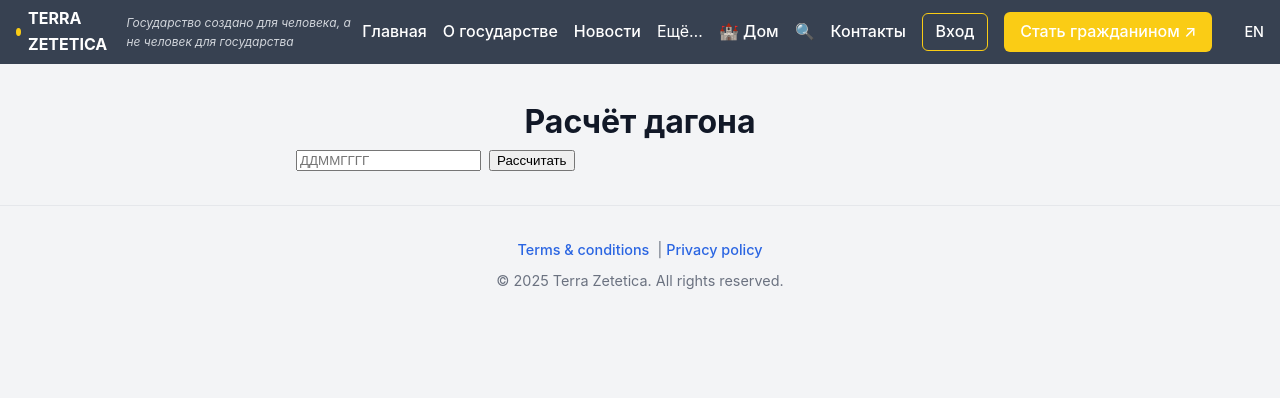
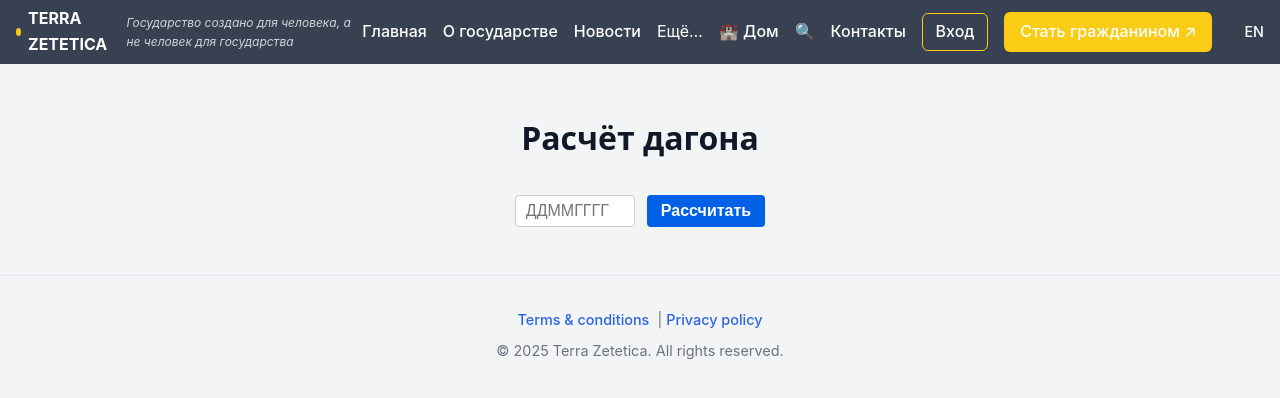
Before and after one commit to kardinalmarkov/terra-zetetica, a Next.js app: page /dagon in a window 1280 px wide. Shown: the top 398 px of the page. Built offline with nearby package versions, Linux system fonts and the light colour scheme.

Commit message:
Update dagon.js

```diff
--- a/pages/dagon.js
+++ b/pages/dagon.js
@@ -1,10 +1,8 @@
-//pages/dagon.js
-
+// pages/dagon.js
 import { useState } from 'react';
 import Head from 'next/head';
 
-export default function DagonRemote() {
-
+export default function DagonPage() {
   const [birth, setBirth] = useState('');
   const [html , setHtml ] = useState('');
   const [err  , setErr  ] = useState('');
@@ -12,44 +10,94 @@ export default function DagonRemote() {
   async function handleSubmit(e){
     e.preventDefault();
     try{
-      const body = new URLSearchParams();
-      body.append('birthdate', birth);
-
-      const resp = await fetch(
-        'https://bankrot.express/calculate2.php',
-        { method:'POST',
-          headers:{ 'Content-Type':'application/x-www-form-urlencoded' },
-          body }
-      );
-      if(!resp.ok) throw 'Сервер недоступен';
-
-      const text = await resp.text();     // PHP отдаёт HTML-фрагмент
-      setHtml(text); setErr('');
+      const fd = new URLSearchParams(); fd.append('birthdate',birth);
+      const r  = await fetch('https://bankrot.express/calculate2.php',{
+        method:'POST',
+        headers:{'Content-Type':'application/x-www-form-urlencoded'},
+        body: fd
+      });
+      if(!r.ok) throw 'Сервер недоступен';
+      setHtml(await r.text()); setErr('');
     }catch(e){ setErr(e.toString()); setHtml(''); }
   }
 
   return (
     <>
-      <Head><title>Расчёт дагона</title></Head>
+      <Head><title>Расчёт дагона • Terra Zetetica</title></Head>
 
-      <main style={{maxWidth:720,margin:'2rem auto',padding:'0 1rem'}}>
-        <h1 style={{textAlign:'center'}}>Расчёт дагона</h1>
+      <main className="wrap">
+        <h1 className="page-title">Расчёт дагона</h1>
 
-        <form onSubmit={handleSubmit} style={{marginBottom:'1rem'}}>
+        <form onSubmit={handleSubmit} className="form">
           <input
             value={birth}
             onChange={e=>setBirth(e.target.value)}
             placeholder="ДДММГГГГ"
             maxLength={8}
-            style={{marginRight:8}}
+            className="input"
           />
-          <button>Рассчитать</button>
+          <button className="btn">Рассчитать</button>
         </form>
 
-        {err   && <p style={{color:'red'}}>{err}</p>}
-        {/* Встраиваем HTML, который вернул PHP */}
-        <div dangerouslySetInnerHTML={{__html: html}} />
+        {err && <p className="error">{err}</p>}
+
+        {/* HTML-фрагмент от PHP */}
+        <div
+          className="dagon-html"
+          dangerouslySetInnerHTML={{__html: html}}
+        />
       </main>
+
+      {/* ---------- фирменные стили ---------- */}
+      <style jsx>{`
+        /* базовая обёртка */
+        .wrap{max-width:960px;margin:48px auto;padding:0 16px;
+              font-family:system-ui,-apple-system,"Segoe UI",Roboto,sans-serif;}
+        .page-title{text-align:center;margin-bottom:32px;
+                    font-size:clamp(1.8rem,2.5vw,2.4rem);font-weight:700;}
+
+        /* форма */
+        .form{display:flex;gap:12px;justify-content:center;margin-bottom:24px;}
+        .input{padding:6px 10px;font-size:1rem;border:1px solid #ccc;border-radius:4px;width:120px;}
+        .btn{background:#0060e6;color:#fff;border:none;border-radius:4px;
+             padding:6px 14px;font-weight:600;cursor:pointer;}
+        .btn:hover{background:#004bbf}
+        .error{color:#c00;margin:12px 0;text-align:center;}
+
+        /* ---------- «унифицируем» HTML, который вернул PHP ---------- */
+        .dagon-html{--accent:#0060e6;--good:#067b00;--warn:#c00;}
+        /* заголовки и акценты, которые PHP пишет h3 / b / strong */
+        .dagon-html h3,.dagon-html h2{margin:24px 0 12px;font-size:1.1rem;color:var(--accent);}
+        .dagon-html b,.dagon-html strong{color:var(--accent);}
+        /* таблица Е1-E6 */
+        .dagon-html table{border-collapse:collapse;margin:16px 0;width:100%;max-width:640px;}
+        .dagon-html th,.dagon-html td{border:1px solid #bbb;padding:4px 6px;font-size:.92rem;text-align:center;}
+        .dagon-html th{background:#f5f5f5;font-weight:600;}
+        /* подсветим колонку E2 зелёным, как было */
+        .dagon-html td:nth-child(3){background:#e7ffe7;}
+        /* «Квадрат Пифагора» — делаем внешние жирные; внутри — пунктир */
+        .dagon-html .number-square td{border:1px solid #000;padding:5px 4px;}
+        .dagon-html .number-square .number{font-weight:700;}
+        .dagon-html .number-square .description{font-size:.8rem;color:var(--good);}
+        .dagon-html .number-square td.number{border-bottom:1px dashed rgba(0,0,0,.4);}
+        .dagon-html .number-square tr:nth-child(1) td,
+        .dagon-html .number-square tr:nth-child(3) td,
+        .dagon-html .number-square tr:nth-child(5) td,
+        .dagon-html .number-square td:nth-child(1),
+        .dagon-html .number-square td:nth-child(2){
+          border-width:2px;        /* толстые границы */
+        }
+        /* ссылку "Дополнительно" (кнопка) красим под стиль */
+        .dagon-html button{background:#00833e;color:#fff;border:none;border-radius:3px;padding:4px 10px;
+                           cursor:pointer;font-size:.85rem;}
+        .dagon-html button:hover{background:#06692f}
+
+        /* уменьшение шрифта на мобильных */
+        @media(max-width:600px){
+          .input{width:100px}
+          .dagon-html th,.dagon-html td{font-size:.82rem}
+        }
+      `}</style>
     </>
   );
 }
```
